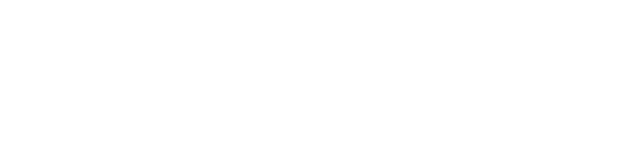
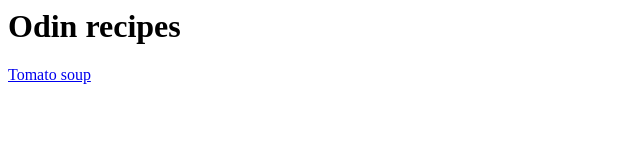
Before and after one commit to quindi/odin-recipes, a plain HTML site: page index.html in a window 1280 px wide. Shown: the whole page, without its empty margins (0-640 px from the left). Drawn offline with Linux system fonts and the light colour scheme.

Commit message:
Create tomato-soup page, add link to index

```diff
--- a/index.html
+++ b/index.html
@@ -5,7 +5,7 @@
         <meta charset="Utf=8">
     </head>
     <body>
-
-
+        <h1>Odin recipes</h1>
+        <a href="./recipes/tomato-soup.html">Tomato soup</a>
     </body>
 </html>
```
Also changed, not shown: recipes/tomato-soup.html (added, +1 -0 lines).
